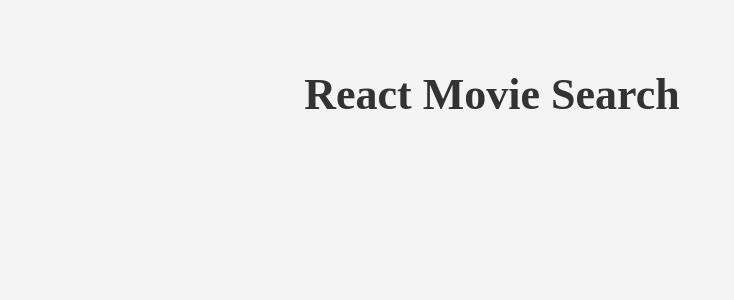
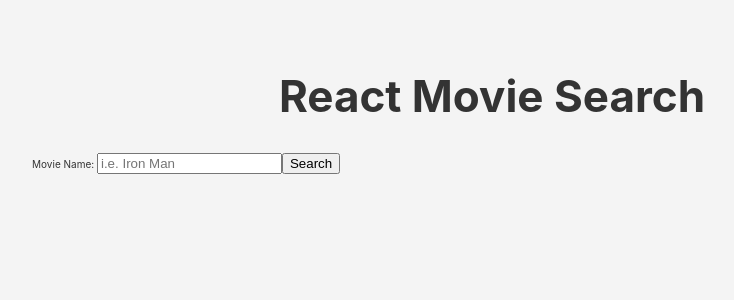
Before and after one commit to khan-ngo/react-movie-search, a React (Create React App) app: page / in a window 1280 px wide. Shown: the top 300 px of the page, without its empty margins (148-882 px from the left). Built offline with nearby package versions, Linux system fonts and the light colour scheme.

Commit message:
Adds SearchMovies component

```diff
--- a/src/App.js
+++ b/src/App.js
@@ -1,9 +1,11 @@
 import "./App.css";
+import SearchMovies from "./Components/searchmovies";
 
 function App() {
   return (
     <div className="container">
       <h1 className="title">React Movie Search</h1>
+      <SearchMovies />
     </div>
   );
 }
--- /dev/null
+++ b/src/Components/searchmovies.js
@@ -0,0 +1,15 @@
+import React from "react";
+
+export default function SearchMovie() {
+  return (
+    <form className="form">
+      <lable className="lable" htmlFor="query">
+        Movie Name:{" "}
+      </lable>
+      <input className="input" type="text" placeholder="i.e. Iron Man " />
+      <button className="button" type="submit">
+        Search
+      </button>
+    </form>
+  );
+}
--- a/src/index.css
+++ b/src/index.css
@@ -1,22 +1,13 @@
-html {
-  font-size: 10px;
+body {
+  margin: 0;
+  font-family: -apple-system, BlinkMacSystemFont, 'Segoe UI', 'Roboto', 'Oxygen',
+    'Ubuntu', 'Cantarell', 'Fira Sans', 'Droid Sans', 'Helvetica Neue',
+    sans-serif;
+  -webkit-font-smoothing: antialiased;
+  -moz-osx-font-smoothing: grayscale;
 }
 
-* {
-  box-sizing: border-box;
+code {
+  font-family: source-code-pro, Menlo, Monaco, Consolas, 'Courier New',
+    monospace;
 }
-
-body {
-  margin: 0;
-  padding: 0;
-  background-color: rgb(244, 244, 244);
-  color: #333;
-}
-
-p {
-  font-size: 1.6rem;
-}
-
-small {
-  font-size: 1.2rem;
-}
```
Also changed, not shown: 1 other file (tests, documents, lock files or other folders).
